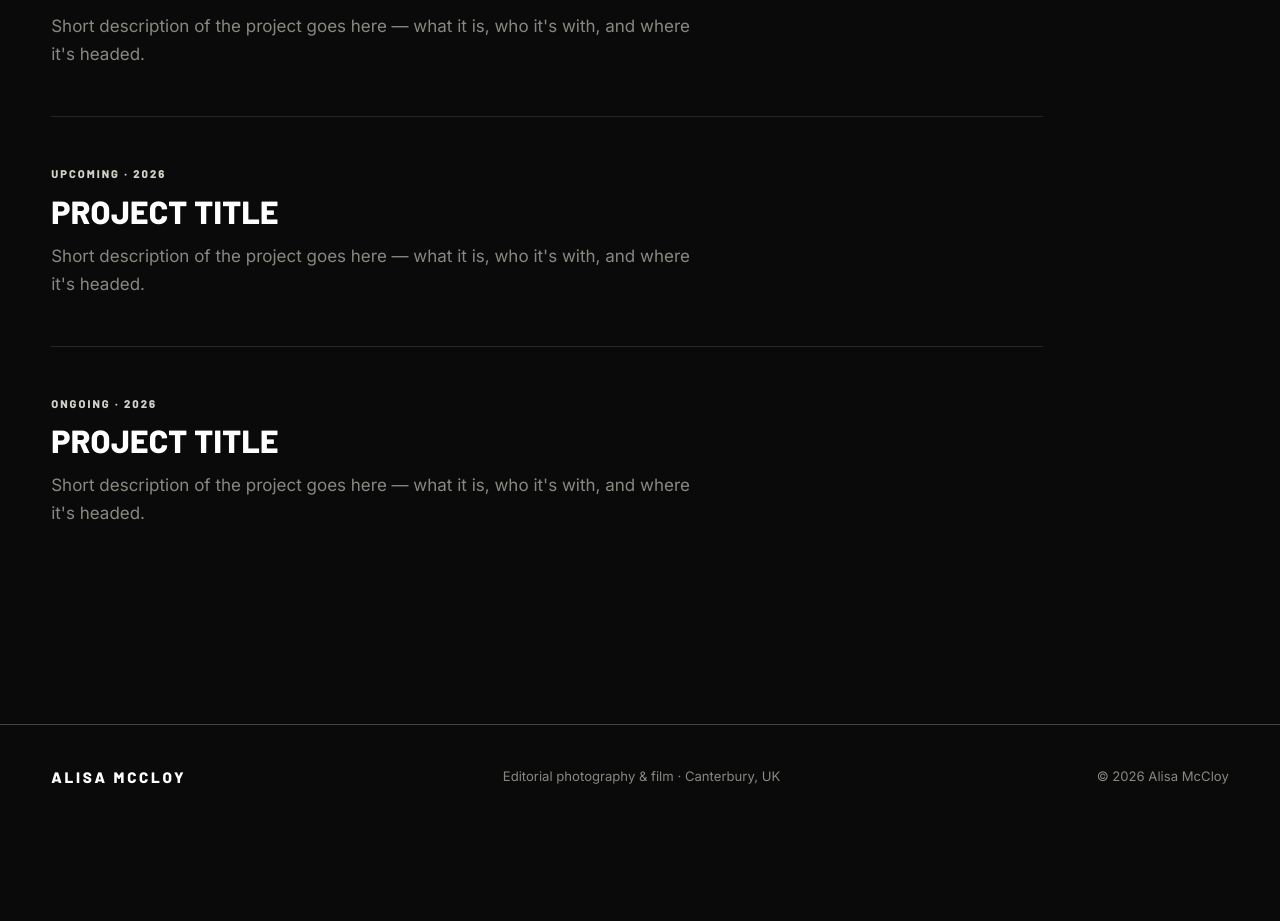
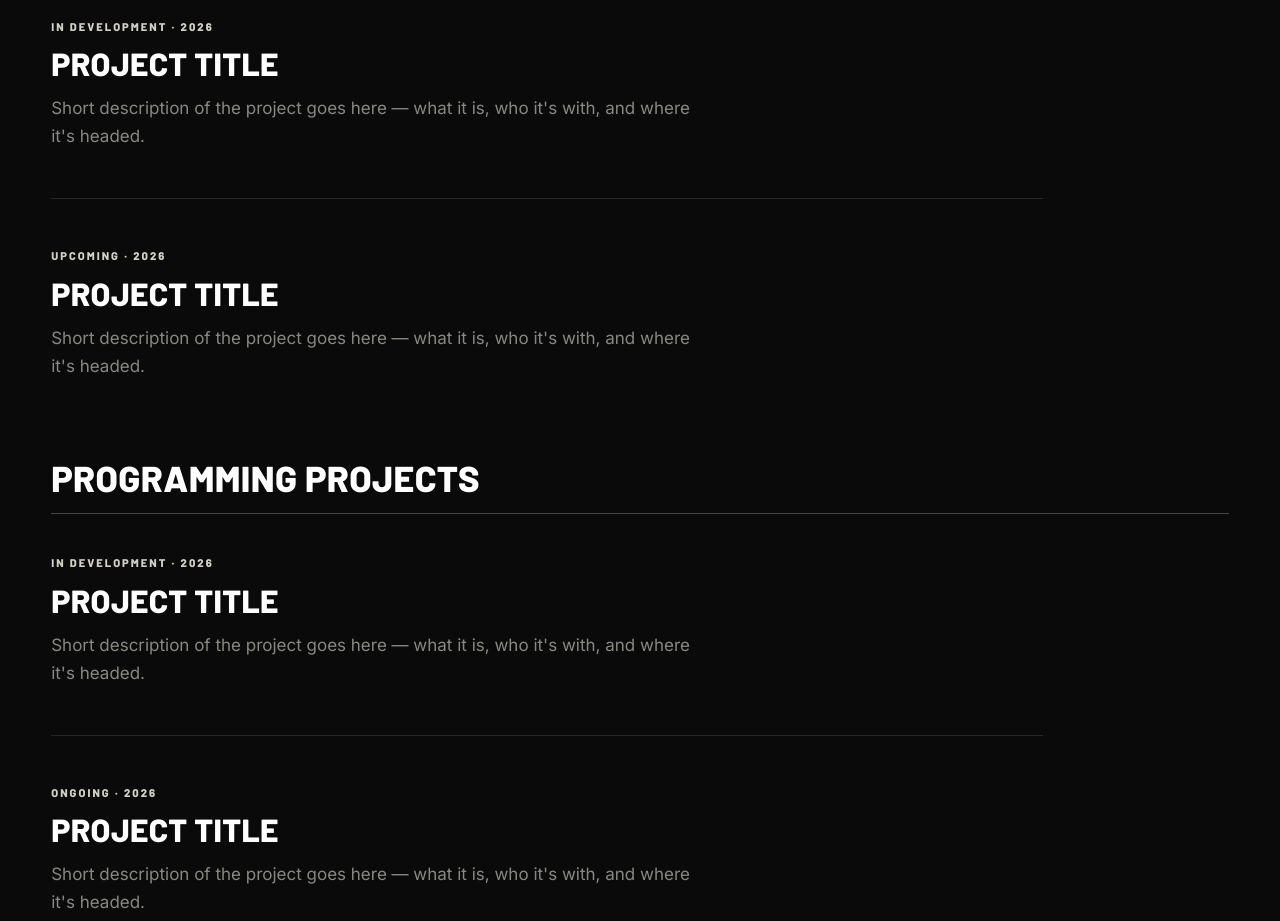
Before and after one commit to alisamccloy/Website, a plain HTML site: page projects.html in a window 1280 px wide. Shown: the part 750-1671 px from the top of the page. Before the commit the page ends 1580 px from the top, so only its background shows below. Drawn offline with Linux system fonts and the light colour scheme.

Commit message:
Split Projects page into Film and Programming sections
Group the placeholder entries under two headed sections instead of one flat list, so film work and programming work read as distinct tracks.

```diff
--- a/css/styles.css
+++ b/css/styles.css
@@ -294,6 +294,12 @@ h1, h2, h3, .display {
 /* ============================================================
    PROJECTS
    ============================================================ */
+.projects-group + .projects-group { margin-top: clamp(3rem, 7vw, 5rem); }
+.projects-group__title {
+  font-size: clamp(1.6rem, 3.5vw, 2.25rem);
+  padding-bottom: 1rem; margin-bottom: clamp(1.5rem, 4vw, 2.5rem);
+  border-bottom: 1px solid var(--divider);
+}
 .projects-list { max-width: 62rem; }
 .projects-list .divider { margin-block: clamp(2rem, 5vw, 3rem); }
 .project__meta {
--- a/projects.html
+++ b/projects.html
@@ -4,7 +4,7 @@
   <meta charset="UTF-8" />
   <meta name="viewport" content="width=device-width, initial-scale=1.0" />
   <title>Projects — Alisa McCloy</title>
-  <meta name="description" content="Film programming projects in progress by Alisa McCloy, Canterbury." />
+  <meta name="description" content="Film and programming projects in progress by Alisa McCloy, Canterbury." />
   <link rel="icon" type="image/svg+xml" href="assets/images/favicon.svg" />
   <link rel="preconnect" href="https://fonts.googleapis.com" />
   <link rel="preconnect" href="https://fonts.gstatic.com" crossorigin />
@@ -38,33 +38,47 @@
   <main id="main">
     <header class="page-head container">
       <p class="eyebrow">Projects</p>
-      <h1 class="page-head__title">Film Programming<br />In Progress</h1>
-      <p class="page-head__lede">A running log of the film programming and curation work I'm currently developing — screenings, series, and collaborations at various stages.</p>
+      <h1 class="page-head__title">Currently<br />In Progress</h1>
+      <p class="page-head__lede">A running log of the film and programming work I'm currently developing — at various stages, from early development through to ongoing.</p>
     </header>
 
     <section class="section container">
+      <div class="projects-group" data-reveal>
+        <h2 class="projects-group__title">Film Projects</h2>
         <div class="projects-list">
-        <article class="project" data-reveal>
+          <article class="project">
             <p class="project__meta">In development · 2026</p>
-          <h2 class="project__title">Project Title</h2>
+            <h3 class="project__title">Project Title</h3>
             <p class="project__desc">Short description of the project goes here — what it is, who it's with, and where it's headed.</p>
           </article>
 
           <hr class="divider" />
 
-        <article class="project" data-reveal>
+          <article class="project">
             <p class="project__meta">Upcoming · 2026</p>
-          <h2 class="project__title">Project Title</h2>
+            <h3 class="project__title">Project Title</h3>
+            <p class="project__desc">Short description of the project goes here — what it is, who it's with, and where it's headed.</p>
+          </article>
+        </div>
+      </div>
+
+      <div class="projects-group" data-reveal>
+        <h2 class="projects-group__title">Programming Projects</h2>
+        <div class="projects-list">
+          <article class="project">
+            <p class="project__meta">In development · 2026</p>
+            <h3 class="project__title">Project Title</h3>
             <p class="project__desc">Short description of the project goes here — what it is, who it's with, and where it's headed.</p>
           </article>
 
           <hr class="divider" />
 
-        <article class="project" data-reveal>
+          <article class="project">
             <p class="project__meta">Ongoing · 2026</p>
-          <h2 class="project__title">Project Title</h2>
+            <h3 class="project__title">Project Title</h3>
             <p class="project__desc">Short description of the project goes here — what it is, who it's with, and where it's headed.</p>
           </article>
+        </div>
       </div>
     </section>
   </main>
```
Lines whose indentation alone changed are shown as unchanged.
